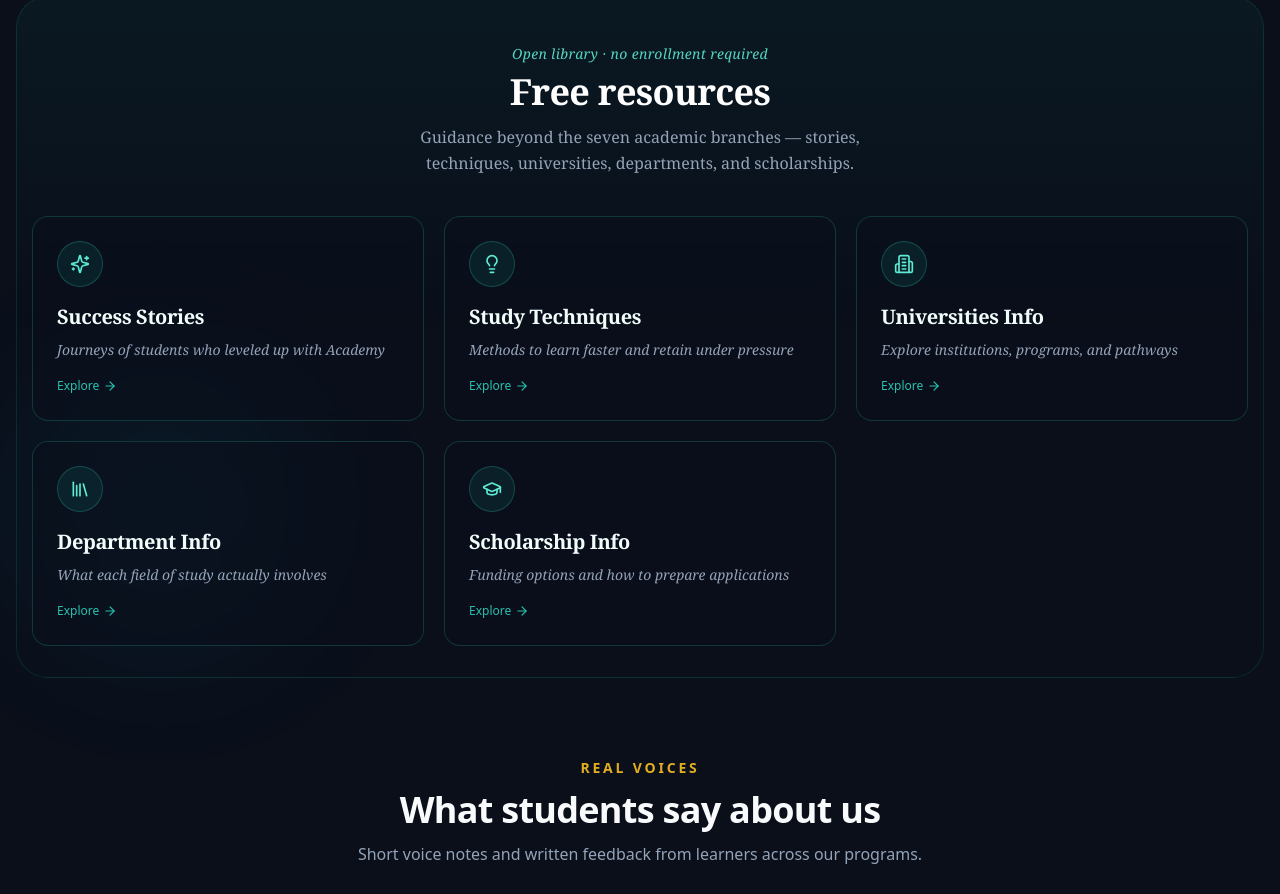
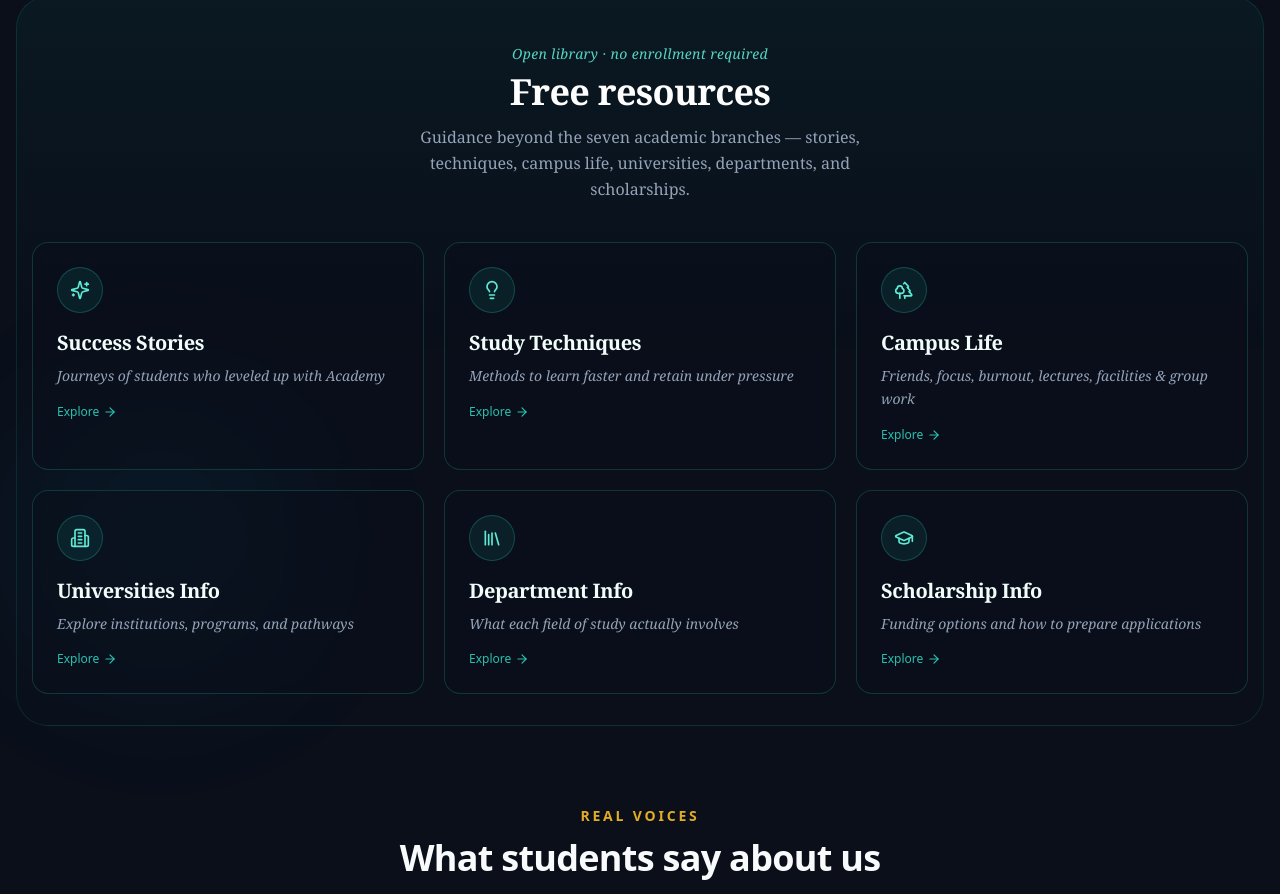
Before and after one commit to hiyabteklu/Wisdom-tower-academy, a Next.js app: page /academy in a window 1280 px wide. Shown: the part 1579-2473 px from the top of the page. Built offline with nearby package versions, Linux system fonts and the light colour scheme; no server answers.

Commit message:
Add Campus Life free resource: card, nav link, and full designed page from study system content

```diff
--- a/src/app/academy/page.tsx
+++ b/src/app/academy/page.tsx
@@ -13,6 +13,7 @@ import {
   Building2,
   Library,
   GraduationCap as GradCap,
+  Trees,
 } from "lucide-react";
 import VoiceMessageCard from "@/components/VoiceMessageCard";
 import TestimonialMarquee from "@/components/TestimonialMarquee";
@@ -119,6 +120,12 @@ const freeResources = [
     name: "Study Techniques",
     blurb: "Methods to learn faster and retain under pressure",
     icon: Lightbulb,
+  },
+  {
+    href: "/academy/campus-life",
+    name: "Campus Life",
+    blurb: "Friends, focus, burnout, lectures, facilities & group work",
+    icon: Trees,
   },
   {
     href: "/academy/universities",
@@ -258,8 +265,8 @@ export default function AcademyPage() {
                 className="text-wisdom-muted max-w-lg mx-auto text-base leading-relaxed"
                 style={{ fontFamily: "Georgia, 'Times New Roman', serif" }}
               >
-                Guidance beyond the seven academic branches — stories, techniques, universities,
-                departments, and scholarships.
+                Guidance beyond the seven academic branches — stories, techniques, campus life,
+                universities, departments, and scholarships.
               </p>
             </div>
 
--- a/src/components/Header.tsx
+++ b/src/components/Header.tsx
@@ -16,6 +16,7 @@ import {
   Monitor,
   Building2,
   Library,
+  Trees,
 } from "lucide-react";
 import { supabase } from "@/lib/supabase";
 import { isAdminEmail } from "@/lib/admin";
@@ -35,6 +36,7 @@ const academyMenuLinks = [
   { href: "/academy/faq", label: "FAQ", icon: HelpCircle },
   { href: "/academy/success-stories", label: "Success Stories", icon: Sparkles },
   { href: "/academy/study-techniques", label: "Study Techniques", icon: BookOpen },
+  { href: "/academy/campus-life", label: "Campus Life", icon: Trees },
   { href: "/academy/universities", label: "Universities", icon: Building2 },
   { href: "/academy/departments", label: "Departments", icon: Library },
   { href: "/academy/scholarships", label: "Scholarships", icon: GraduationCap },
```
